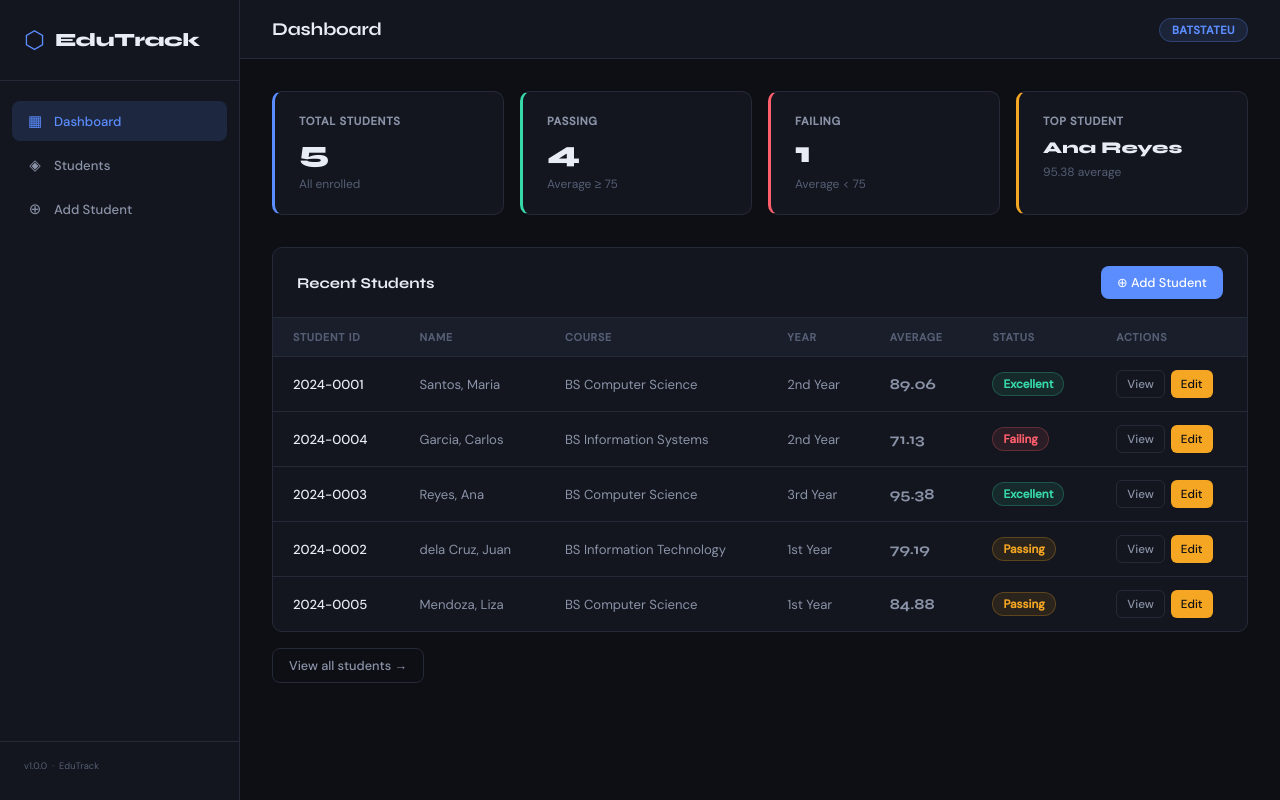
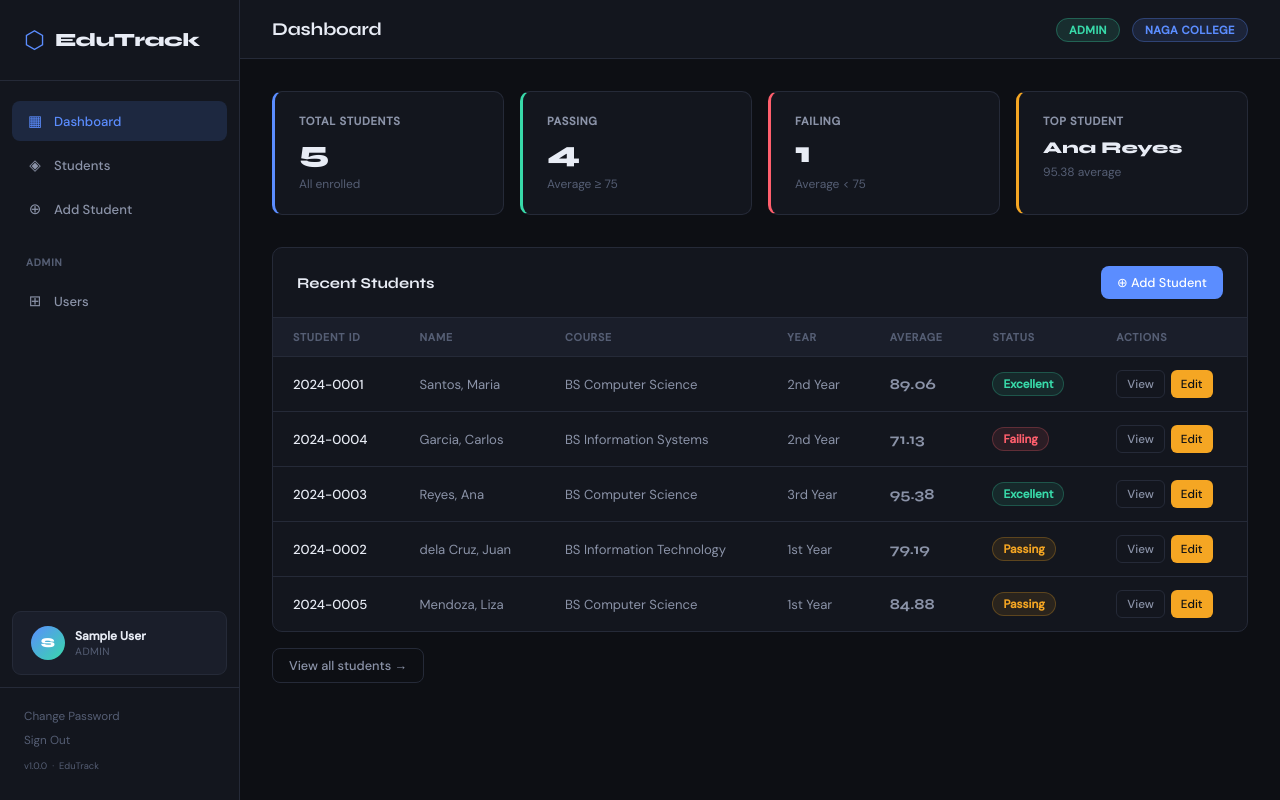
Before and after one commit to Markfruelda19/EduTrack, a PHP site: page /edutrack/index.php in a window 1280 px wide. Run offline with PHP 8.4, Linux system fonts and the light colour scheme; the visitor is signed in with stand-in values (Sample User, id 1); data comes from the database, SQL or seed files in the repository.

Commit message:
Update header.php

```diff
--- a/edutrack/includes/header.php
+++ b/edutrack/includes/header.php
@@ -1,8 +1,10 @@
 <?php
 // includes/header.php
-// Usage: include at the top of every page.
-// $pageTitle — optional, set before including this file.
+require_once __DIR__ . '/../config/session.php';
+requireLogin();
+
 $pageTitle = $pageTitle ?? 'EduTrack';
+$user      = currentUser();
 ?>
 <!DOCTYPE html>
 <html lang="en">
@@ -21,19 +23,46 @@ $pageTitle = $pageTitle ?? 'EduTrack';
     <span class="brand-icon">⬡</span>
     <span class="brand-name">EduTrack</span>
   </div>
+
   <ul class="nav-links">
-    <li><a href="/edutrack/index.php"         class="<?= basename($_SERVER['PHP_SELF']) === 'index.php' ? 'active' : '' ?>">
+    <li><a href="/edutrack/index.php"
+           class="<?= basename($_SERVER['PHP_SELF']) === 'index.php' && strpos($_SERVER['PHP_SELF'], '/admin/') === false ? 'active' : '' ?>">
       <span class="nav-icon">▦</span> Dashboard
     </a></li>
-    <li><a href="/edutrack/students/view.php" class="<?= basename($_SERVER['PHP_SELF']) === 'view.php' ? 'active' : '' ?>">
+    <li><a href="/edutrack/students/view.php"
+           class="<?= basename($_SERVER['PHP_SELF']) === 'view.php' ? 'active' : '' ?>">
       <span class="nav-icon">◈</span> Students
     </a></li>
-    <li><a href="/edutrack/students/add.php"  class="<?= basename($_SERVER['PHP_SELF']) === 'add.php' ? 'active' : '' ?>">
+    <li><a href="/edutrack/students/add.php"
+           class="<?= basename($_SERVER['PHP_SELF']) === 'add.php' ? 'active' : '' ?>">
       <span class="nav-icon">⊕</span> Add Student
     </a></li>
+
+    <?php if (isAdmin()): ?>
+    <li style="margin-top:12px;padding: 6px 14px;">
+      <span style="font-size:.68rem;text-transform:uppercase;letter-spacing:.08em;color:var(--text-3);font-weight:600;">Admin</span>
+    </li>
+    <li><a href="/edutrack/admin/users.php"
+           class="<?= basename($_SERVER['PHP_SELF']) === 'users.php' ? 'active' : '' ?>">
+      <span class="nav-icon">⊞</span> Users
+    </a></li>
+    <?php endif; ?>
   </ul>
+
+  <!-- Logged-in user block -->
+  <div class="sidebar-user">
+    <div class="user-avatar"><?= strtoupper(substr($user['full_name'], 0, 1)) ?></div>
+    <div class="user-info">
+      <span class="user-name"><?= htmlspecialchars($user['full_name']) ?></span>
+      <span class="user-role"><?= ucfirst($user['role']) ?></span>
+    </div>
+  </div>
+
   <div class="sidebar-footer">
-    <small>v1.0.0 &nbsp;·&nbsp; EduTrack</small>
+    <a href="/edutrack/auth/change_password.php" class="footer-link">Change Password</a>
+    <a href="/edutrack/auth/logout.php" class="footer-link logout-link"
+       onclick="return confirm('Sign out of EduTrack?')">Sign Out</a>
+    <small style="color:var(--text-3);display:block;margin-top:8px;">v1.0.0 &nbsp;·&nbsp; EduTrack</small>
   </div>
 </nav>
 
@@ -41,7 +70,12 @@ $pageTitle = $pageTitle ?? 'EduTrack';
   <header class="topbar">
     <h1 class="page-title"><?= htmlspecialchars($pageTitle) ?></h1>
     <div class="topbar-right">
-      <span class="badge-school">BatStateU</span>
+      <?php if (isAdmin()): ?>
+        <span class="badge-school" style="background:rgba(56,217,169,.12);color:#38d9a9;border-color:rgba(56,217,169,.3);">Admin</span>
+      <?php else: ?>
+        <span class="badge-school">Teacher</span>
+      <?php endif; ?>
+      <span class="badge-school" style="margin-left:8px;">Naga College</span>
     </div>
   </header>
   <main class="content">
```
